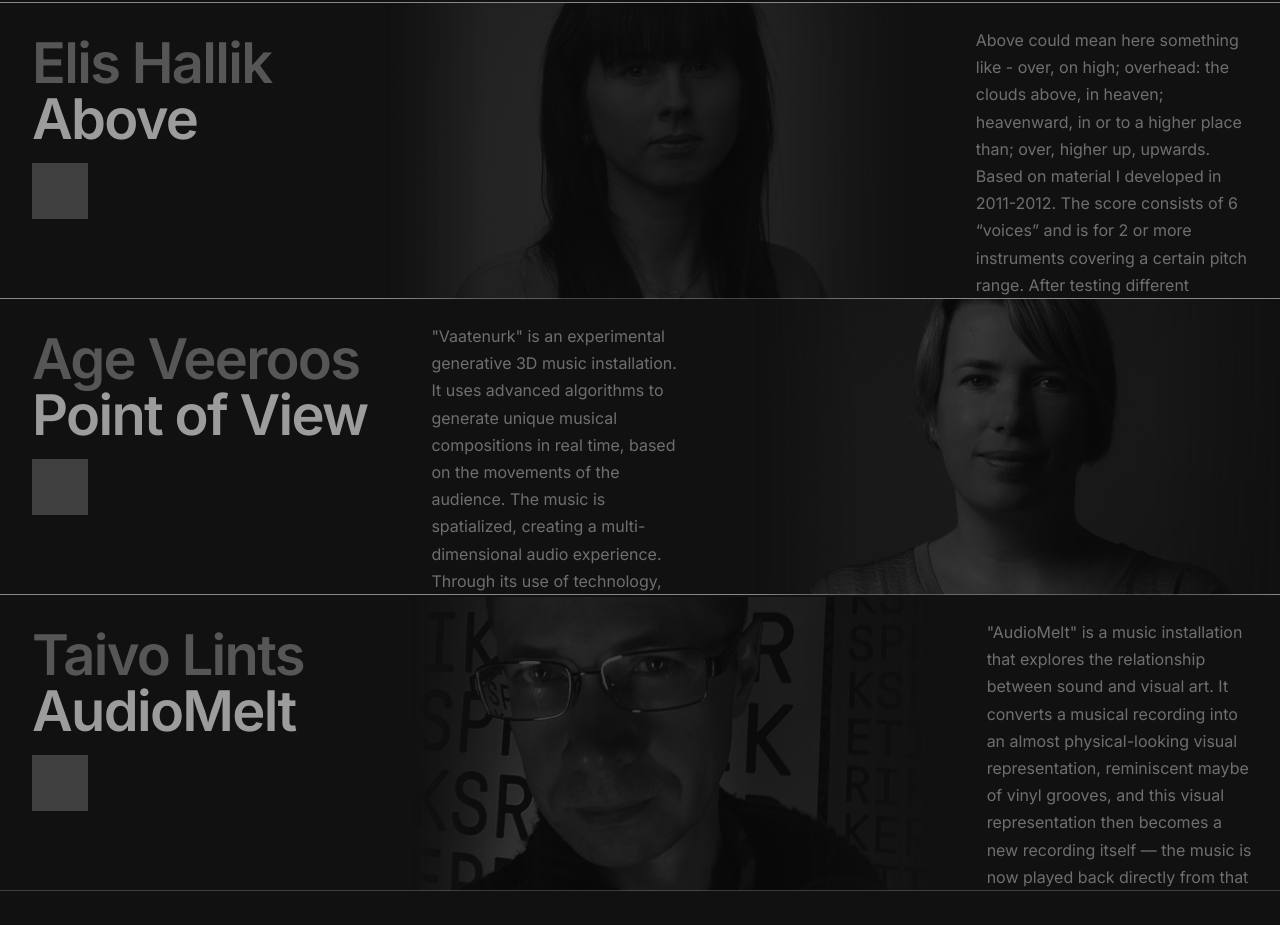
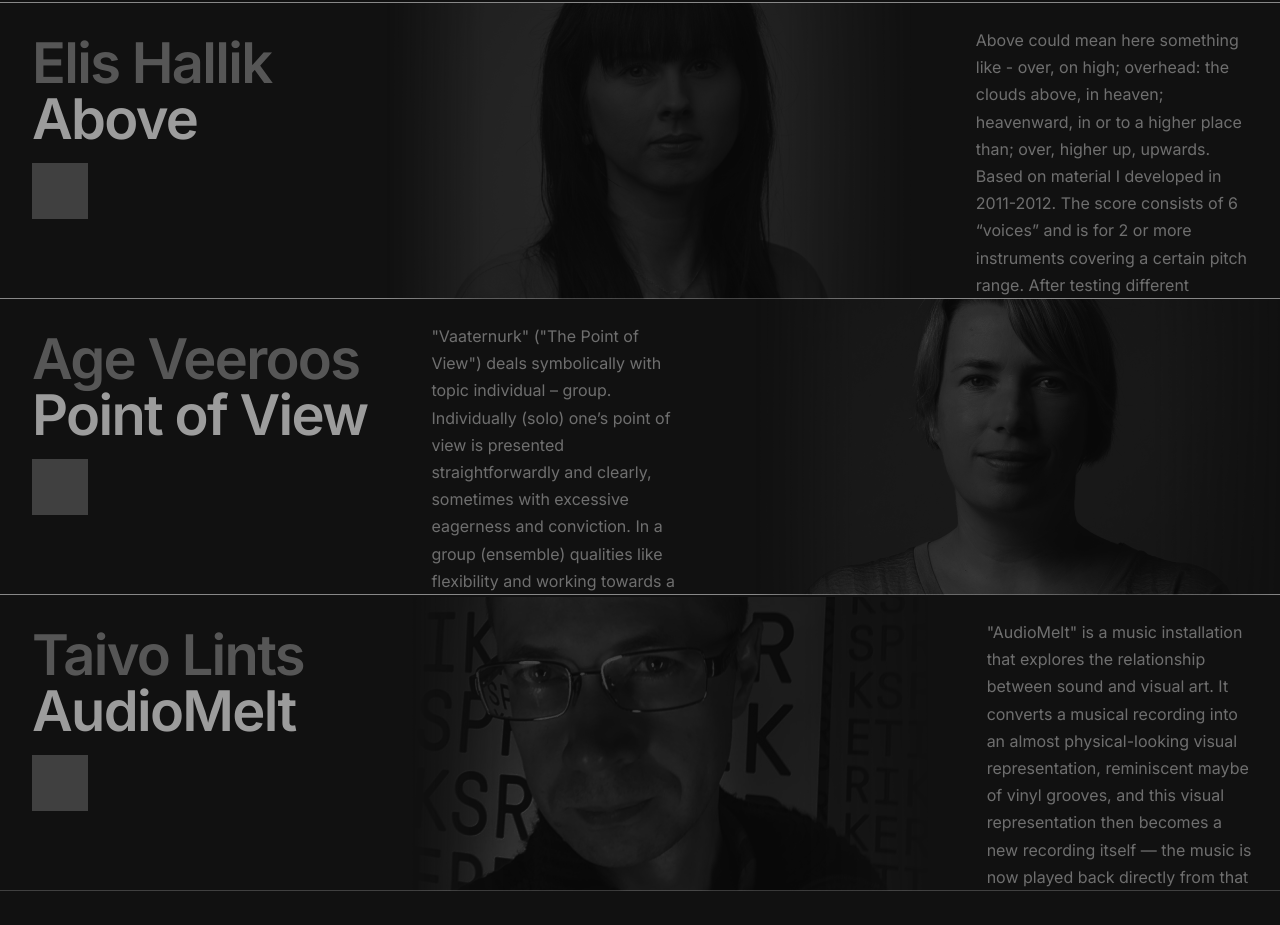
Before and after one commit to tarmoj/u-vary-player, a plain HTML site: page index.html in a window 1280 px wide. Shown: the part 674-1599 px from the top of the page. Drawn offline with Linux system fonts and the light colour scheme; grey boxes are pictures that could not be loaded.

Commit message:
Age's text.

```diff
--- a/index.html
+++ b/index.html
@@ -45,12 +45,16 @@
         <img src="https://api.iconify.design/cil:arrow-circle-right.svg" />
       </a>
       <div class="text">
-        "Vaatenurk" is an experimental generative 3D music installation. It uses
-        advanced algorithms to generate unique musical compositions in real
-        time, based on the movements of the audience. The music is spatialized,
-        creating a multi-dimensional audio experience. Through its use of
-        technology, "Above" offers a glimpse into the potential of generative
-        art.
+        "Vaaternurk" ("The Point of View") deals symbolically with topic individual – group.
+        Individually (solo) one’s point of view is presented straightforwardly
+        and clearly, sometimes with excessive eagerness and conviction. In a group
+        (ensemble) qualities like flexibility and working towards a common goal
+        become more important. Since the individualism is mostly more dominant
+        than mutual support in our society, keeping a common goal will not go so
+        easily and the focus fades.
+
+        The composition is meant for both live performance and the U:Player app.
+        In both cases the element of space and random choices play an important role.
       </div>
       <img src="./images/age.png" />
     </div>
```
Also changed, not shown: above/index.html (+2 -2 lines).
